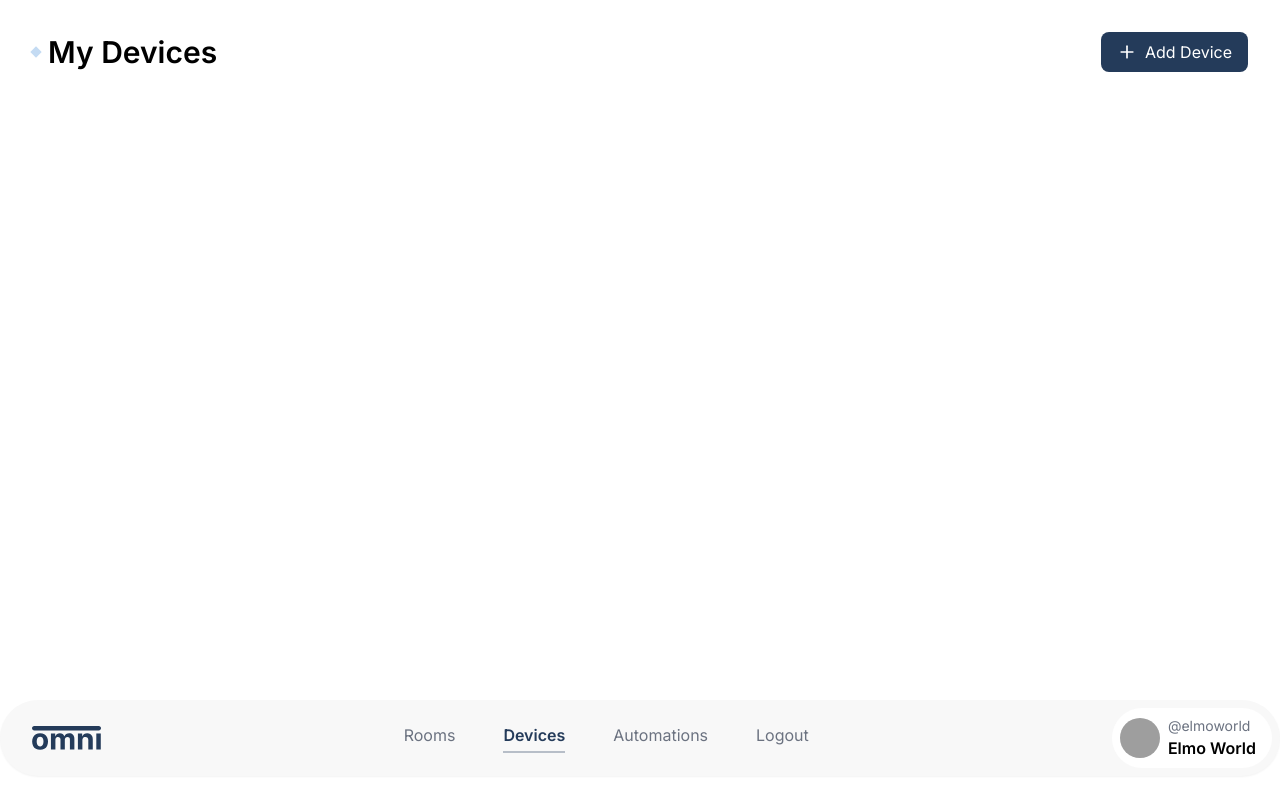
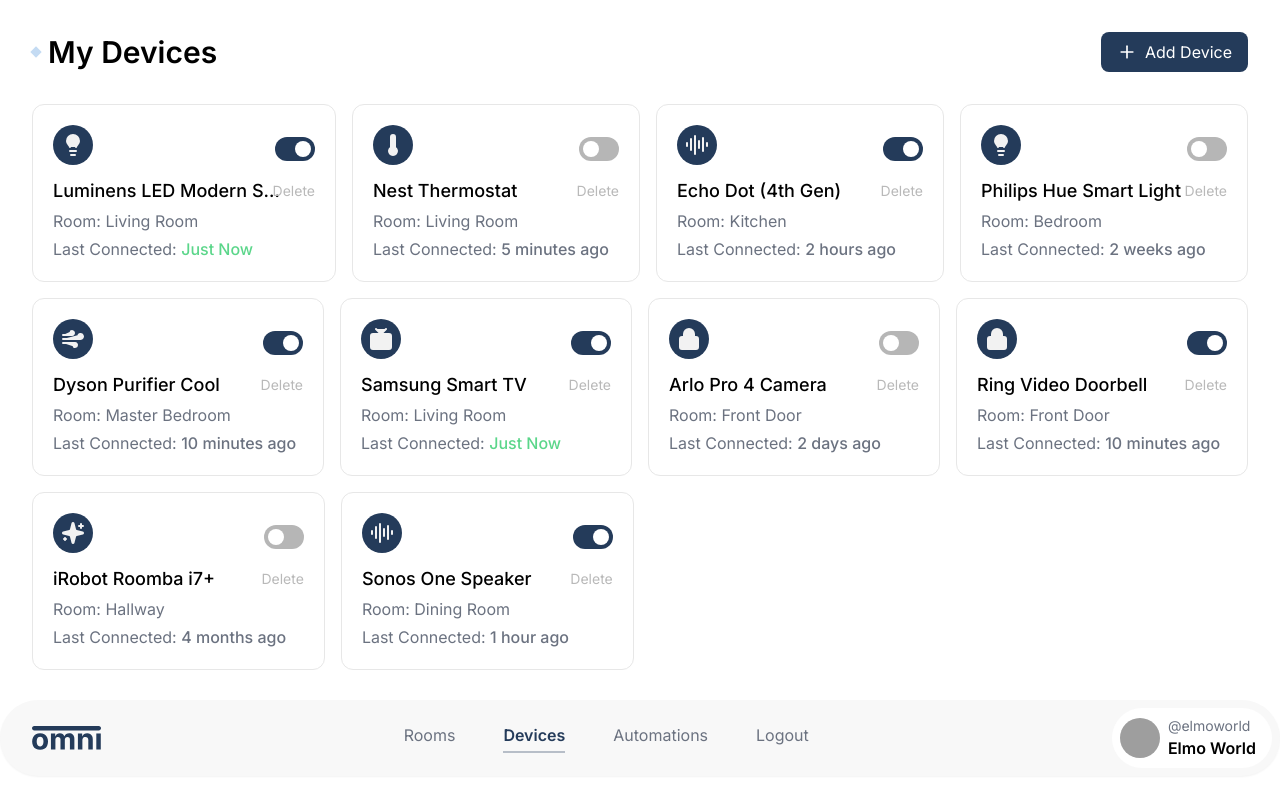
Before and after one commit to towaquimbayo/Omni, a React (Vite) app in the folder frontend/: page /devices in a window 1280 px wide. Shown: the top 796 px of the page. Built offline with nearby package versions, Linux system fonts and the light colour scheme; grey boxes are pictures that could not be loaded.

Commit message:
completed devices ui

```diff
--- a/frontend/src/pages/Devices.tsx
+++ b/frontend/src/pages/Devices.tsx
@@ -1,7 +1,136 @@
+import { useState } from "react";
 import Layout from "../components/Layout";
-import { Plus } from "lucide-react";
+import {
+  AudioLines,
+  Lightbulb,
+  LockKeyhole,
+  Plus,
+  Sparkles,
+  Thermometer,
+  Tv,
+  Wind,
+} from "lucide-react";
 
 export default function Devices() {
+  type DeviceType =
+    | "lighting"
+    | "audio"
+    | "entertainment"
+    | "security"
+    | "thermostat"
+    | "air_quality"
+    | "cleaning";
+
+  interface Device {
+    id: number;
+    name: string;
+    room: string;
+    isConnected: boolean;
+    lastConnected: string;
+    type: DeviceType;
+  }
+
+  const mockDevices: Device[] = [
+    {
+      id: 0,
+      name: "Luminens LED Modern Standing Lamp",
+      room: "Living Room",
+      isConnected: true,
+      lastConnected: "Just Now",
+      type: "lighting",
+    },
+    {
+      id: 1,
+      name: "Nest Thermostat",
+      room: "Living Room",
+      isConnected: false,
+      lastConnected: "5 minutes ago",
+      type: "thermostat",
+    },
+    {
+      id: 2,
+      name: "Echo Dot (4th Gen)",
+      room: "Kitchen",
+      isConnected: true,
+      lastConnected: "2 hours ago",
+      type: "audio",
+    },
+    {
+      id: 3,
+      name: "Philips Hue Smart Light",
+      room: "Bedroom",
+      isConnected: false,
+      lastConnected: "2 weeks ago",
+      type: "lighting",
+    },
+    {
+      id: 4,
+      name: "Dyson Purifier Cool",
+      room: "Master Bedroom",
+      isConnected: true,
+      lastConnected: "10 minutes ago",
+      type: "air_quality",
+    },
+    {
+      id: 5,
+      name: "Samsung Smart TV",
+      room: "Living Room",
+      isConnected: true,
+      lastConnected: "Just Now",
+      type: "entertainment",
+    },
+    {
+      id: 6,
+      name: "Arlo Pro 4 Camera",
+      room: "Front Door",
+      isConnected: false,
+      lastConnected: "2 days ago",
+      type: "security",
+    },
+    {
+      id: 7,
+      name: "Ring Video Doorbell",
+      room: "Front Door",
+      isConnected: true,
+      lastConnected: "10 minutes ago",
+      type: "security",
+    },
+    {
+      id: 8,
+      name: "iRobot Roomba i7+",
+      room: "Hallway",
+      isConnected: false,
+      lastConnected: "4 months ago",
+      type: "cleaning",
+    },
+    {
+      id: 9,
+      name: "Sonos One Speaker",
+      room: "Dining Room",
+      isConnected: true,
+      lastConnected: "1 hour ago",
+      type: "audio",
+    },
+  ];
+  const deviceIconsMap: { [key in DeviceType]: JSX.Element } = {
+    lighting: <Lightbulb className="w-6 h-6" fill="#f2f2f2" stroke="#f2f2f2" />,
+    audio: <AudioLines className="w-6 h-6" fill="#f2f2f2" stroke="#f2f2f2" />,
+    entertainment: <Tv className="w-6 h-6" fill="#f2f2f2" stroke="#f2f2f2" />,
+    security: (
+      <LockKeyhole className="w-6 h-6" fill="#f2f2f2" stroke="#f2f2f2" />
+    ),
+    thermostat: (
+      <Thermometer className="w-6 h-6" fill="#f2f2f2" stroke="#f2f2f2" />
+    ),
+    air_quality: <Wind className="w-6 h-6" fill="#f2f2f2" stroke="#f2f2f2" />,
+    cleaning: <Sparkles className="w-6 h-6" fill="#f2f2f2" stroke="#f2f2f2" />,
+  };
+  const [devices, setDevices] = useState(mockDevices);
+
+  function handleDeleteDevice(id: number) {
+    setDevices(devices.filter((device) => device.id !== id));
+  }
+
   return (
     <Layout title="Devices">
       {/* Header Section */}
@@ -11,13 +140,108 @@
           <h1 className="text-3xl font-semibold">My Devices</h1>
         </div>
 
-        <button
-          className="flex items-center px-4 py-2 bg-primary text-white rounded-lg hover:bg-primary/90"
-        >
+        <button className="flex items-center px-4 py-2 bg-primary text-white rounded-lg hover:bg-primary/90">
           <Plus className="w-5 h-5 mr-2" />
           Add Device
         </button>
       </div>
+
+      <div className="flex flex-col gap-4">
+        {devices
+          .reduce(
+            (
+              rows: {
+                id: number;
+                name: string;
+                room: string;
+                isConnected: boolean;
+                lastConnected: string;
+                type: DeviceType;
+              }[][],
+              device: Device,
+              index
+            ) => {
+              if (index % 4 === 0) rows.push([]);
+              rows[rows.length - 1].push(device);
+              return rows;
+            },
+            []
+          )
+          .map((row, rowIndex) => (
+            <div
+              key={rowIndex}
+              className="flex justify-start items-center gap-4"
+            >
+              {row.map((device) => (
+                <div
+                  key={device.id}
+                  className="w-1/4 border-[#e7e7e7] border rounded-xl py-5 px-5 flex flex-col gap-1 transition duration-300 ease-in-out"
+                >
+                  <div className="flex justify-between items-center gap-2">
+                    <div className="w-10 h-10 flex items-center justify-center rounded-full bg-[#243b5a] mb-2">
+                      {deviceIconsMap[device?.type as DeviceType]}
+                    </div>
+                    <div
+                      className={`w-10 h-6 rounded-full flex items-center p-1 cursor-pointer transition-all duration-300 ease-in-out ${
+                        device.isConnected ? "bg-primary" : "bg-[#b6b6b6]"
+                      }`}
+                      onClick={() => {
+                        const updatedDevices = devices.map((d) => {
+                          if (d.id === device.id) {
+                            return {
+                              ...d,
+                              isConnected: !d.isConnected,
+                            };
+                          }
+                          return d;
+                        });
+                        setDevices(updatedDevices);
+                      }}
+                    >
+                      <div
+                        className="w-4 h-4 bg-white rounded-full transform transition-transform duration-300 ease-in-out"
+                        style={{
+                          transform: device.isConnected
+                            ? "translateX(100%)"
+                            : "translateX(0)",
+                        }}
+                      ></div>
+                    </div>
+                  </div>
+                  <div className="flex justify-between items-center gap-2">
+                    <h2 className="text-lg font-medium truncate -mr-6">
+                      {device.name}
+                    </h2>
+                    <div className="flex items-center gap-2 w-[25%] justify-end">
+                      <button
+                        onClick={() => handleDeleteDevice(device.id)}
+                        className="text-sm text-[#b9b9b9] transition duration-300 ease-in-out hover:text-[#e26161]"
+                      >
+                        Delete
+                      </button>
+                    </div>
+                  </div>
+                  <p className="text-gray-500">Room: {device.room}</p>
+                  <p className="text-gray-500">
+                    Last Connected:{" "}
+                    <span
+                      className={`font-medium ${
+                        device.lastConnected === "Just Now"
+                          ? "text-[#5bd68a]"
+                          : ""
+                      }`}
+                    >
+                      {device.lastConnected}
+                    </span>
+                  </p>
+                </div>
+              ))}
+              {Array.from({ length: 4 - row.length }).map((_, i) => (
+                <div key={`placeholder-${rowIndex}-${i}`} className="w-1/4" />
+              ))}
+            </div>
+          ))}
+      </div>
     </Layout>
   );
 }
```
